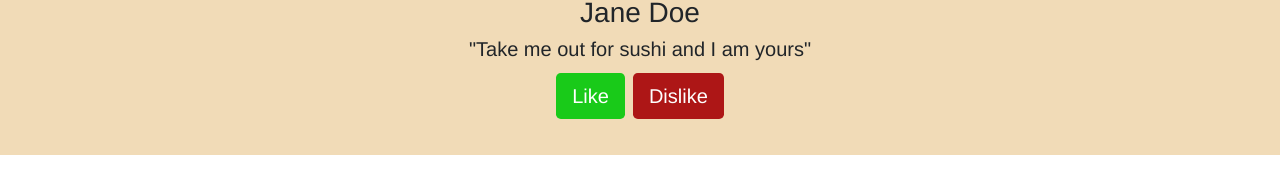
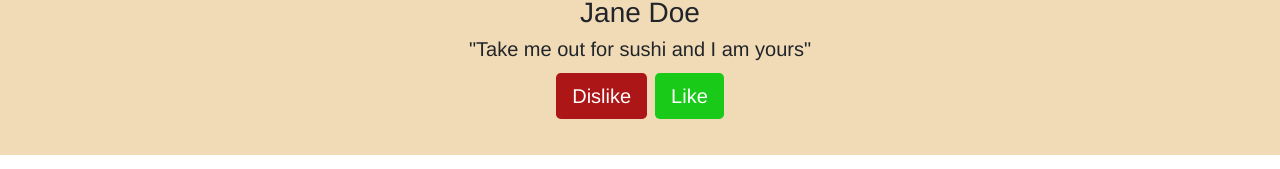
Before and after one commit to zare3/Matcher-auc, a React (Create React App) app: page / in a window 1280 px wide. Shown: the part 233-402 px from the top of the page. Built offline with nearby package versions, Linux system fonts and the light colour scheme.

Commit message:
minor refactor + switching like/dislike

```diff
--- a/src/find/Find.js
+++ b/src/find/Find.js
@@ -36,10 +36,15 @@ class Find extends React.Component {
 
   getNext() {
     this.setState({
-      img: "http://www.hmcoloringpages.com/wp-content/uploads/person-silhouette-9.gif",
-      name: Math.random().toString(36).substring(7),
-      description: Math.random().toString(36).substring(7)
-    })
+      img:
+        "http://www.hmcoloringpages.com/wp-content/uploads/person-silhouette-9.gif",
+      name: Math.random()
+        .toString(36)
+        .substring(7),
+      description: Math.random()
+        .toString(36)
+        .substring(7)
+    });
   }
 
   render() {
@@ -49,11 +54,23 @@ class Find extends React.Component {
         <h3 className="Match__name">{this.state.name}</h3>
         <h5 className="Match__description">"{this.state.description}"</h5>
         <ButtonToolbar>
-          <Button onClick={this.onLike.bind(this)} className="like" variant="primary" size="lg" active>
+          <Button
+            onClick={this.onDislike.bind(this)}
+            className="dislike"
+            variant="secondary"
+            size="lg"
+            active
+          >
+            Dislike
+          </Button>
+          <Button
+            onClick={this.onLike.bind(this)}
+            className="like"
+            variant="primary"
+            size="lg"
+            active
+          >
             Like
-          </Button>
-          <Button onClick={this.onDislike.bind(this)} className="dislike" variant="secondary" size="lg" active>
-            Dislike
           </Button>
         </ButtonToolbar>
       </div>
```
